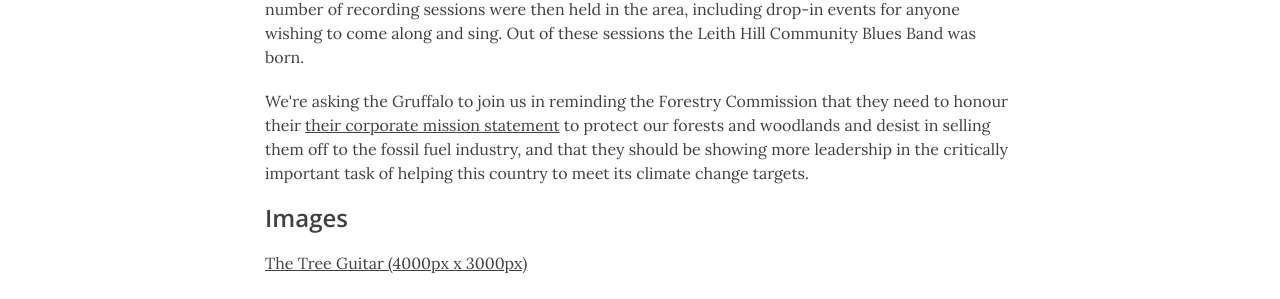
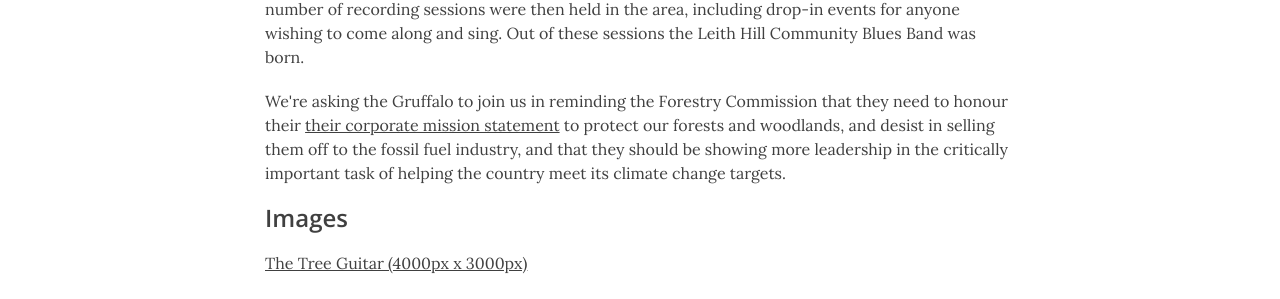
Before and after one commit to voiceforleithhill/leithhillblues.co.uk, a Jekyll site: the page built from media-kit.html, in a window 1280 px wide. Shown: the part 607-906 px from the top of the page. Built offline with Jekyll 4.4.1, drawn with Linux system fonts in a browser that asks for light colours; nearby versions of some CDN libraries.

Commit message:
Content updates

```diff
--- a/media-kit.html
+++ b/media-kit.html
@@ -9,7 +9,7 @@ title: Media Kit
 
 <p>For the last nine years, the local community has raised over £100K, mounted multiple legal challenges and campaigned tirelessly to protect their beloved hill from this proposal. Last summer, a local mother and baby group had the idea of doing some Gruffalo-themed family protest events, as the Forestry Commission had been promoting Gruffalo-branded activities at other locations including Alice Holt forest. Inspired by this, a local musician decided to finish off a woodland musical instrument project for his kids, and one evening used "the tree guitar" to write Gruffalo Blues. A number of recording sessions were then held in the area, including drop-in events for anyone wishing to come along and sing. Out of these sessions the Leith Hill Community Blues Band was born.</p>
 
-<p>We're asking the Gruffalo to join us in reminding the Forestry Commission that they need to honour their <a href="https://www.forestry.gov.uk/forestry/infd-6val65" target="_blank">their corporate mission statement</a> to protect our forests and woodlands and desist in selling them off to the fossil fuel industry, and that they should be showing more leadership in the critically important task of helping this country to meet its climate change targets.
+<p>We're asking the Gruffalo to join us in reminding the Forestry Commission that they need to honour their <a href="https://www.forestry.gov.uk/forestry/infd-6val65" target="_blank">their corporate mission statement</a> to protect our forests and woodlands, and desist in selling them off to the fossil fuel industry, and that they should be showing more leadership in the critically important task of helping the country meet its climate change targets.
 
 <h3>Images</h3>
 
```
